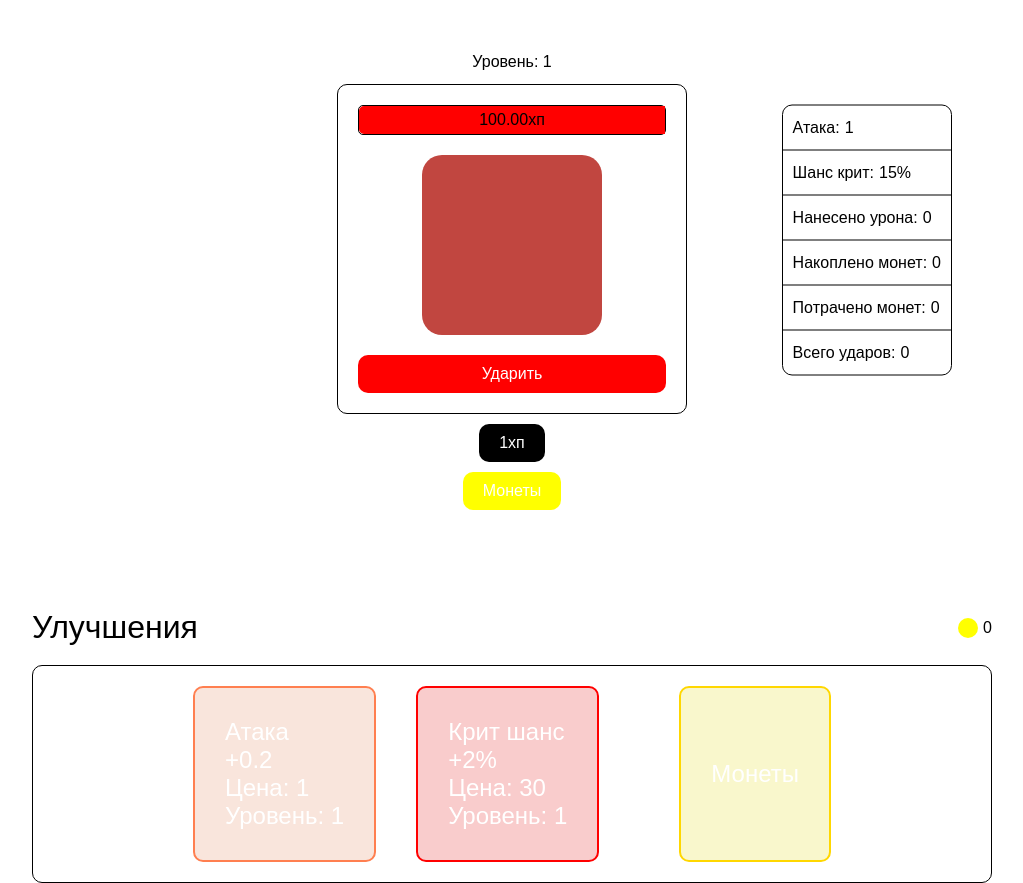
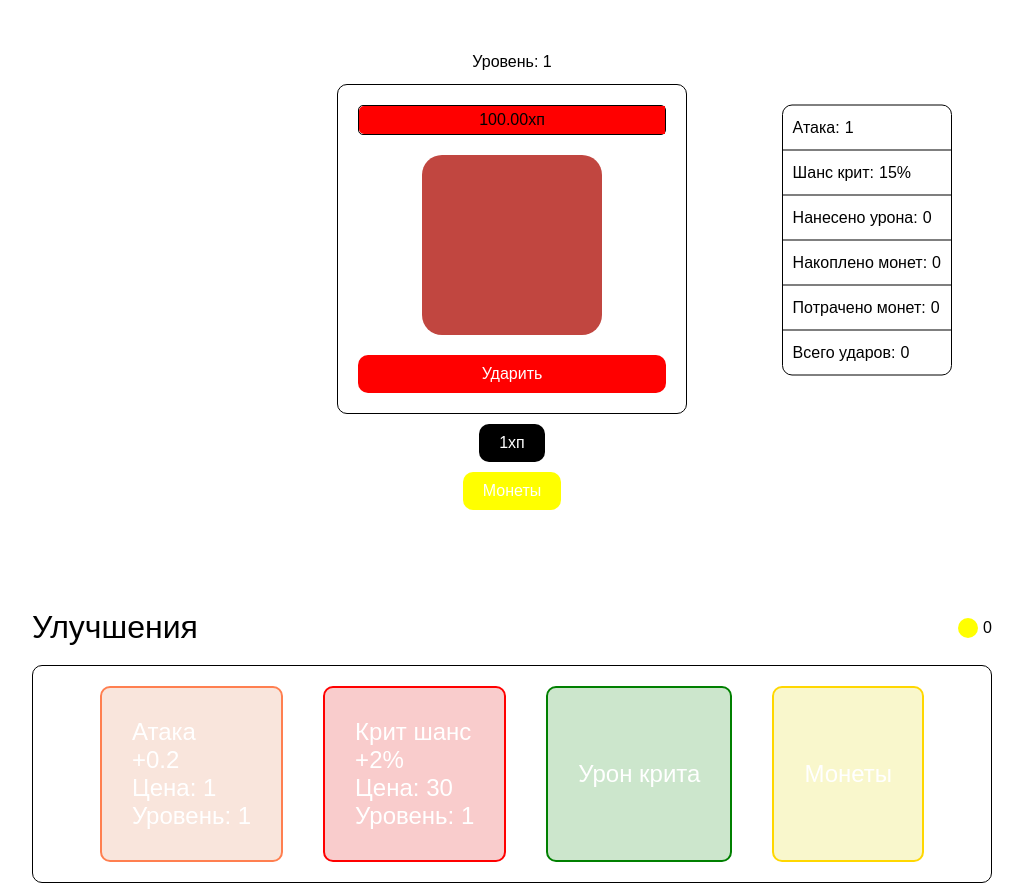
Before and after one commit to HELLRAID-cmd/Tap-Tap-MonsterHunter, a React (Vite) app in the folder client/: page / in a window 1280 px wide. Shown: the whole page, without its empty margins (128-1151 px from the left). Built offline with nearby package versions, Linux system fonts and the light colour scheme.

Commit message:
Импортировал кнопку

```diff
--- a/client/src/Components/Footer/Footer.tsx
+++ b/client/src/Components/Footer/Footer.tsx
@@ -2,6 +2,7 @@ import Coins from "../Coins/Coins";
 import "./footer.scss";
 import FooterAttack from "./FooterAttack";
 import FooterCrit from "./FooterCrit";
+import FooterCritDamage from "./FooterCritDamage";
 
 const Footer = () => {
   return (
@@ -20,7 +21,7 @@ const Footer = () => {
               <FooterCrit/>
             </li>
             <li className="footer__skill-item">
-
+              <FooterCritDamage />
             </li>
             <li className="footer__skill-item">
               <button className="footer__skill-btn money">Монеты</button>
```
